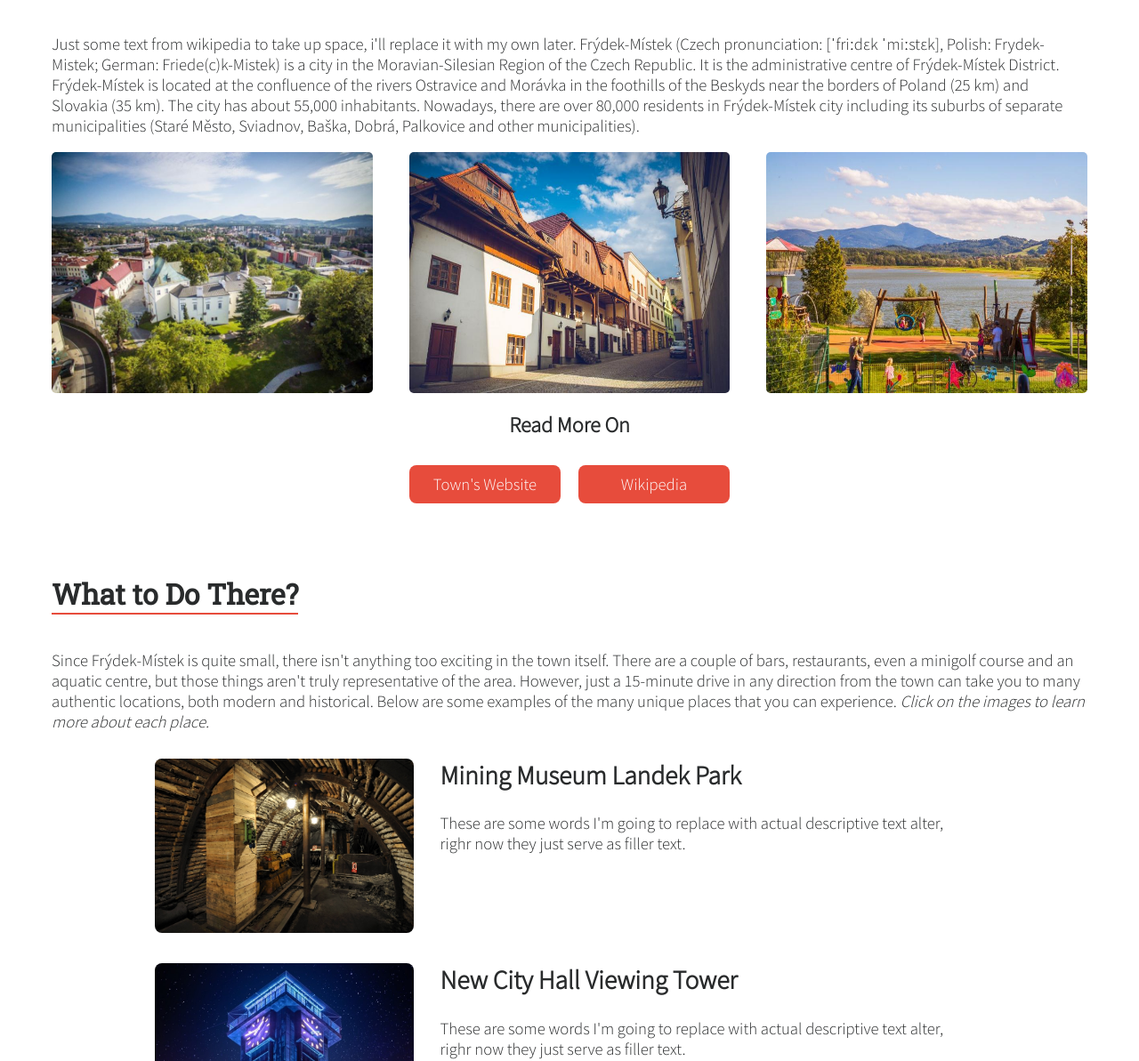
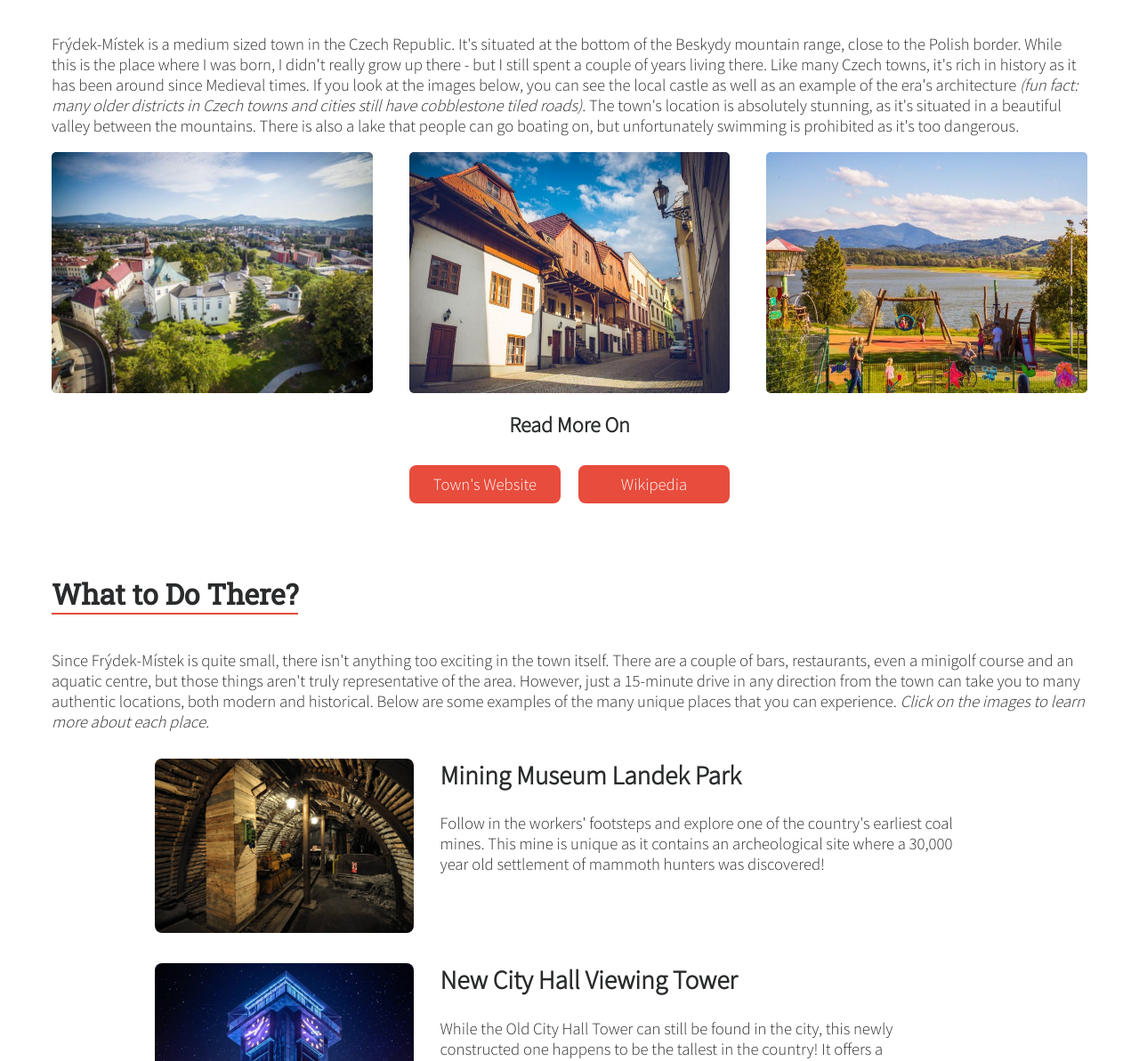
Before and after one commit to Kowstof/Assingment-2, a plain HTML site: page town.html in a window 1280 px wide. Shown: the part 107-1300 px from the top of the page at 89% size. Drawn offline with Linux system fonts and the light colour scheme.

Commit message:
final text content tweaks

```diff
--- a/town.html
+++ b/town.html
@@ -72,9 +72,7 @@
 <body>
   <div id="intro">
     <h1>Frýdek-Místek</h1>
-    <p>Just some text from wikipedia to take up space, i'll replace it with my own later. Frýdek-Místek (Czech pronunciation: [ˈfriːdɛk ˈmiːstɛk], Polish: Frydek-Mistek; German: Friede(c)k-Mistek) is a city in the Moravian-Silesian Region of the Czech Republic. It is the administrative centre of Frýdek-Místek District.
-      Frýdek-Místek is located at the confluence of the rivers Ostravice and Morávka in the foothills of the Beskyds near the borders of Poland (25 km) and Slovakia (35 km). The city has about 55,000 inhabitants. Nowadays, there are over 80,000
-      residents in Frýdek-Místek city including its suburbs of separate municipalities (Staré Město, Sviadnov, Baška, Dobrá, Palkovice and other municipalities). </p>
+    <p>Frýdek-Místek is a medium sized town in the Czech Republic. It's situated at the bottom of the Beskydy mountain range, close to the Polish border. While this is the place where I was born, I didn't really grow up there - but I still spent a couple of years living there. Like many Czech towns, it's rich in history as it has been around since Medieval times. If you look at the images below, you can see the local castle as well as an example of the era's architecture <em>(fun fact: many older districts in Czech towns and cities still have cobblestone tiled roads)</em>. The town's location is absolutely stunning, as it's situated in a beautiful valley between the mountains. There is also a lake that people can go boating on, but unfortunately swimming is prohibited as it's too dangerous.</p>
 
     <div id="town">
       <img src="img/town1.jpg">
@@ -99,7 +97,7 @@
       </a>
       <span>
         <h2 class="place-title">Mining Museum Landek Park</h2>
-        <p>These are some words I'm going to replace with actual descriptive text alter, righr now they just serve as filler text.</p>
+        <p>Follow in the workers' footsteps and explore one of the country's earliest coal mines. This mine is unique as it contains an archeological site where a 30,000 year old settlement of mammoth hunters was discovered!</p>
       </span>
     </div>
 
@@ -109,7 +107,7 @@
       </a>
       <span>
         <h2 class="place-title">New City Hall Viewing Tower</h2>
-        <p>These are some words I'm going to replace with actual descriptive text alter, righr now they just serve as filler text.</p>
+        <p>While the Old City Hall Tower can still be found in the city, this newly constructed one happens to be the tallest in the country! It offers a breathtaking view of the nearby mountains, and if the day is free of clouds, you can even see into Poland!</p>
       </span>
     </div>
 
@@ -119,7 +117,7 @@
       </a>
       <span>
         <h2 class="place-title">Silesian Ostrava Castle</h2>
-        <p>These are some words I'm going to replace with actual descriptive text alter, righr now they just serve as filler text.</p>
+        <p>Like any proper Czech town, this one has it's own castle too. Centuries ago it would have housed the local nobility, but today most of these castles offer tours, or have been converted into museums to showcase what life was like back then.</p>
       </span>
     </div>
 
```
Also changed, not shown: about.html (+1 -1 lines), hobby.html (+3 -3 lines).
